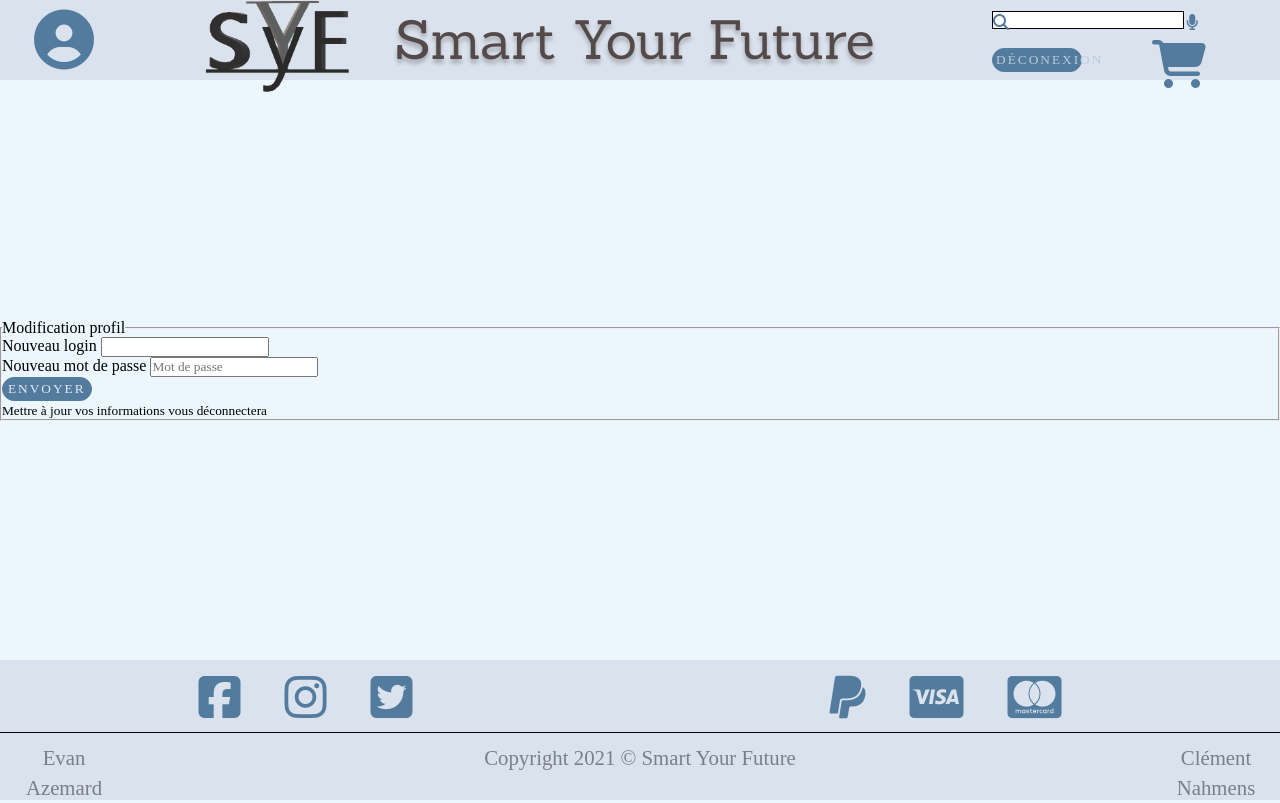
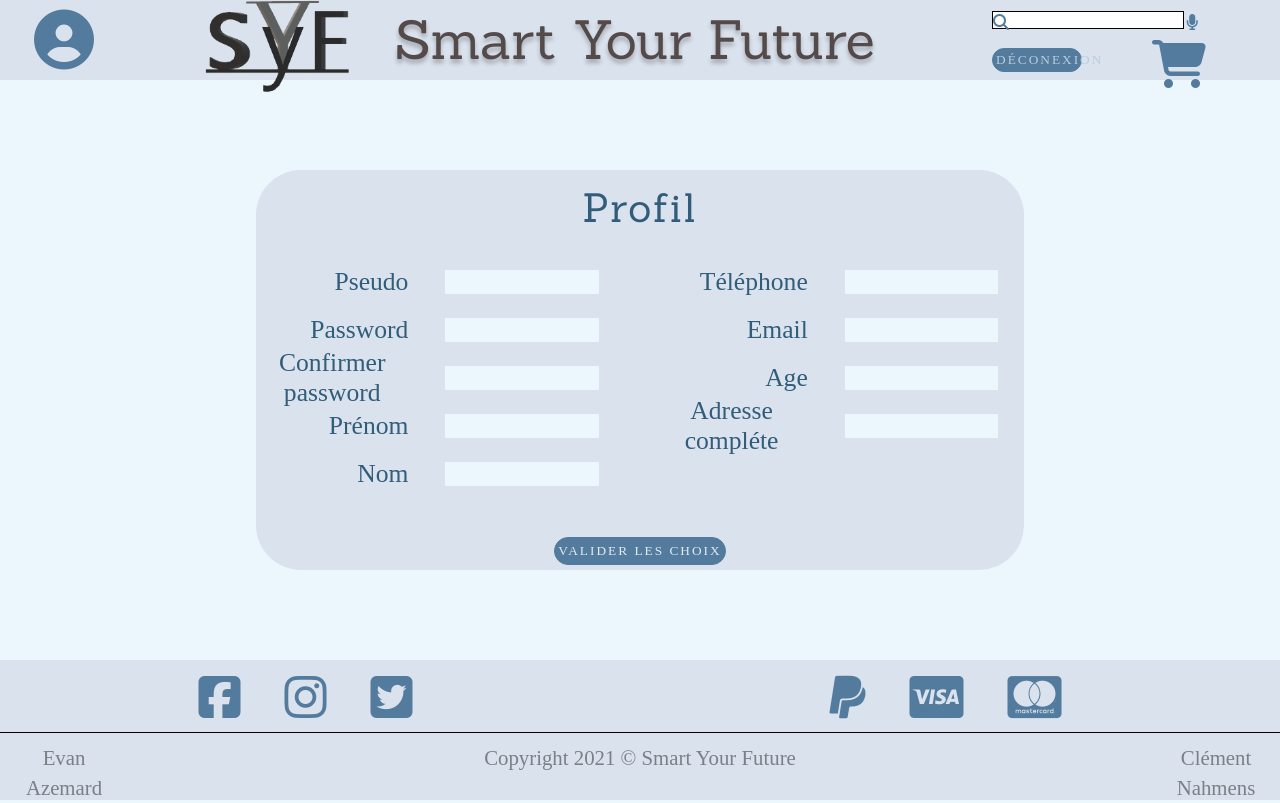
Before and after one commit to evan-azemard/boutique, a PHP site: page /profil in a window 1280 px wide. Run offline with PHP 8.4, Linux system fonts and the light colour scheme; some libraries are stand-ins or nearby versions.

Commit message:
Page Profil et Login 100% fait

```diff
--- a/css/style.css
+++ b/css/style.css
@@ -582,6 +582,11 @@ main{
     font-size: 1.6rem;
     color: #315d7b;
 }
+#labelcompte{
+    font-size: 1.5rem;
+    width: 1000vw;
+    color: #315d7b;
+}
 /*-------------------------------------------*\
                  Page Login
 \*-------------------------------------------*/
@@ -675,3 +680,37 @@ main{
 /*-------------------------------------------*\
                  Page Profil
 \*-------------------------------------------*/
+#profil_main{
+    display: flex;
+    flex-direction: column;
+    justify-content: center;
+}
+
+#section_profil{
+    display: flex;
+    justify-content: center;
+}
+
+/*Form login*/
+#profil_form{
+    display: flex;
+    flex-direction: column;
+    justify-content: space-around;
+    width: 60%;
+    height: 50vh;
+    background-color: #DAE2ED;
+    border-radius: 45px;
+}
+
+#register_form_article3_button{
+    width: 100%;
+    display: flex;
+    justify-content: center;
+}
+
+.marg{
+    margin-right: 0;
+}
+/*-------------------------------------------*\
+                 Page Article
+\*-------------------------------------------*/
--- a/view/profil.php
+++ b/view/profil.php
@@ -8,28 +8,62 @@ if(isset($_POST["submit"])){
     $errors = array();
 }
 ?>
-
-<section class="main-sec">
-    <h1></h1>
-    <form method="POST" action="profil.php">
-        <fieldset>
-            <legend class="main__title__global">
-                Modification profil
-            </legend>
-
-            <div>
-                <label class="connexion__label" for="login">Nouveau login</label>
-                <input type="text" name="n_login" class="main-sec-inp" id="login" onFocus="this.value='';" autocomplete="off" />
-            </div>
-
-            <div>
-                <label class="connexion__label" for="password1">Nouveau mot de passe</label>
-                <input type="password" name="n_password" class="main-sec-inp" id="password" placeholder="Mot de passe" />
-            </div>
-
-            <button class="index__button" type="submit" name="submit" value="Submit">Envoyer</button>
-            <br />
-            <small>Mettre à jour vos informations vous déconnectera</small>
-        </fieldset>
-    </form>
-</section>
+<main id="profil_main">
+    <section id="section_profil">
+        <form method="POST" id="profil_form">
+            <article id="register_form_article1">
+                <h2>Profil</h2>
+            </article>
+            <article id="register_form_article2">
+                <div class="register_form_contient">
+                    <div class="register_labput">
+                        <label for="pseudo">Pseudo</label>
+                        <input type="text" id="pseudo" required>
+                    </div>
+                    <div class="register_labput">
+                        <label for="téléphone">Téléphone</label>
+                        <input type="number" id="téléphone" required>
+                    </div>
+                </div>
+                <div class="register_form_contient">
+                    <div class="register_labput">
+                        <label for="password">Password</label>
+                        <input type="password" id="password" required>
+                    </div>
+                    <div class="register_labput">
+                        <label for="email">Email</label>
+                        <input type="email" id="email" required>
+                    </div>
+                </div>
+                <div class="register_form_contient">
+                    <div class="register_labput">
+                        <label for="confirme_password">Confirmer password</label>
+                        <input type="password" id="confirme_password" required>
+                    </div>
+                    <div class="register_labput">
+                        <label for="age">Age</label>
+                        <input type="number" id="age" required>
+                    </div>
+                </div>
+                <div class="register_form_contient">
+                    <div class="register_labput">
+                        <label for="prenom">Prénom</label>
+                        <input type="text" id="prenom" required>
+                    </div>
+                    <div class="register_labput">
+                        <label for="adresse">Adresse compléte</label>
+                        <input type="text" id="adresse" required>
+                    </div>
+                </div>
+                <div class="register_form_contient">
+                    <div class="register_labput">
+                        <label for="nom">Nom</label>
+                        <input type="text" id="nom" required>
+                    </div>
+            </article>
+            <article id="register_form_article3_button">
+                <input type="submit" class="button marg" value="Valider les choix" name="register_submit">
+            </article>
+        </form>
+    </section>
+</main>
```
Also changed, not shown: view/register.php (+5 -3 lines).
